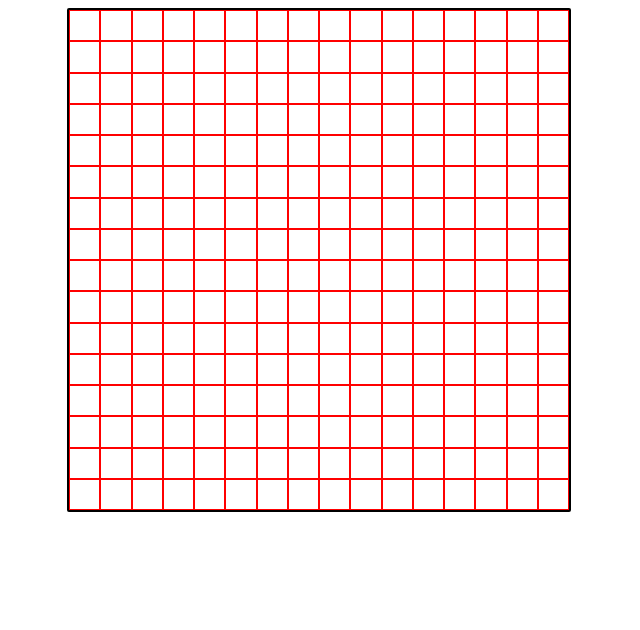
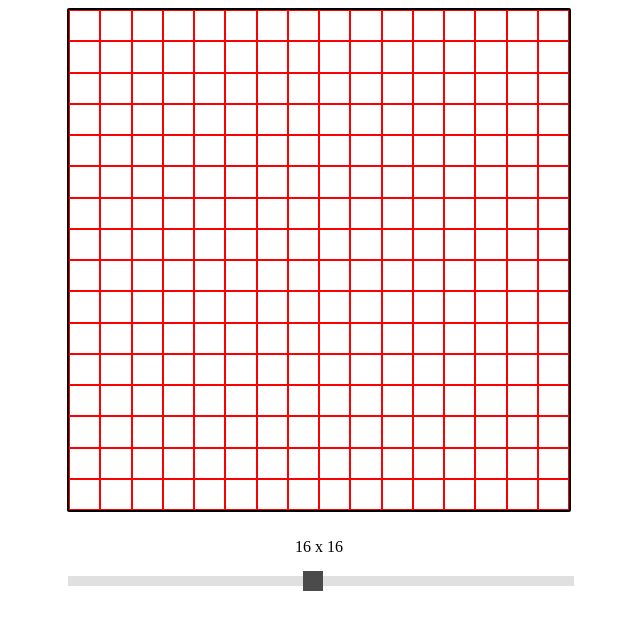
Before and after one commit to Erick22U/odin-etch-a-sketch, a plain HTML site: page index.html in a window 1280 px wide. Shown: the whole page, without its empty margins (321-961 px from the left). Drawn offline with Linux system fonts and the light colour scheme.

Commit message:
added slider and text showing the value on slider

```diff
--- a/etch-a-sketch.js
+++ b/etch-a-sketch.js
@@ -1,5 +1,9 @@
 const grid = document.getElementById('grid');
+const slider = document.getElementById('myRange')
+const gridVal = document.getElementById('sizeText')
+
 const DEFAULT_SIZE = 16
+gridVal.innerHTML = `${DEFAULT_SIZE} x ${DEFAULT_SIZE}`
 
 function makeGrid(){
 
@@ -13,4 +17,8 @@ function makeGrid(){
     }
 }
 
+slider.oninput = function() {
+    gridVal.innerHTML = `${this.value} x ${this.value}`
+}
+
 makeGrid();
--- a/index.html
+++ b/index.html
@@ -10,6 +10,11 @@
   <body>
     <div id='grid' class="container">
     </div>
+
+    <div class="slidecontainer">
+        <p id="sizeText"></p>
+        <input type="range" min="1" max="32" value="16" class="slider" id="myRange">
+      </div>
     <script src="etch-a-sketch.js"></script>
   </body>
 </html>
--- a/styles.css
+++ b/styles.css
@@ -2,6 +2,8 @@ body{
     display: flex;
     justify-content: center;
     align-items: center;
+    flex-direction: column;
+    gap: 10px;
 }
 
 /* Grid */
@@ -17,3 +19,44 @@ body{
 .grid-element{
     border: 1px solid red;
 }
+
+/* Slider */
+  .slidecontainer {
+    width: 40%; /* Width of the outside container */
+    text-align: center;
+  }
+
+  /* The slider itself */
+  .slider {
+    -webkit-appearance: none;  /* Override default CSS styles */
+    appearance: none;
+    width: 100%; /* Full-width */
+    height: 10px; /* Specified height */
+    background: #d3d3d3; /* Grey background */
+    outline: none; /* Remove outline */
+    opacity: 0.7; /* Set transparency (for mouse-over effects on hover) */
+    -webkit-transition: .2s; /* 0.2 seconds transition on hover */
+    transition: opacity .2s;
+  }
+
+  /* Mouse-over effects */
+  .slider:hover {
+    opacity: 1; /* Fully shown on mouse-over */
+  }
+
+  /* The slider handle (use -webkit- (Chrome, Opera, Safari, Edge) and -moz- (Firefox) to override default look) */
+  .slider::-webkit-slider-thumb {
+    -webkit-appearance: none; /* Override default look */
+    appearance: none;
+    width: 20px; /* Set a specific slider handle width */
+    height: 20px; /* Slider handle height */
+    background: black; /* Green background */
+    cursor: pointer; /* Cursor on hover */
+  }
+
+  .slider::-moz-range-thumb {
+    width: 25px; /* Set a specific slider handle width */
+    height: 25px; /* Slider handle height */
+    background: black; /* Green background */
+    cursor: pointer; /* Cursor on hover */
+  }
```
